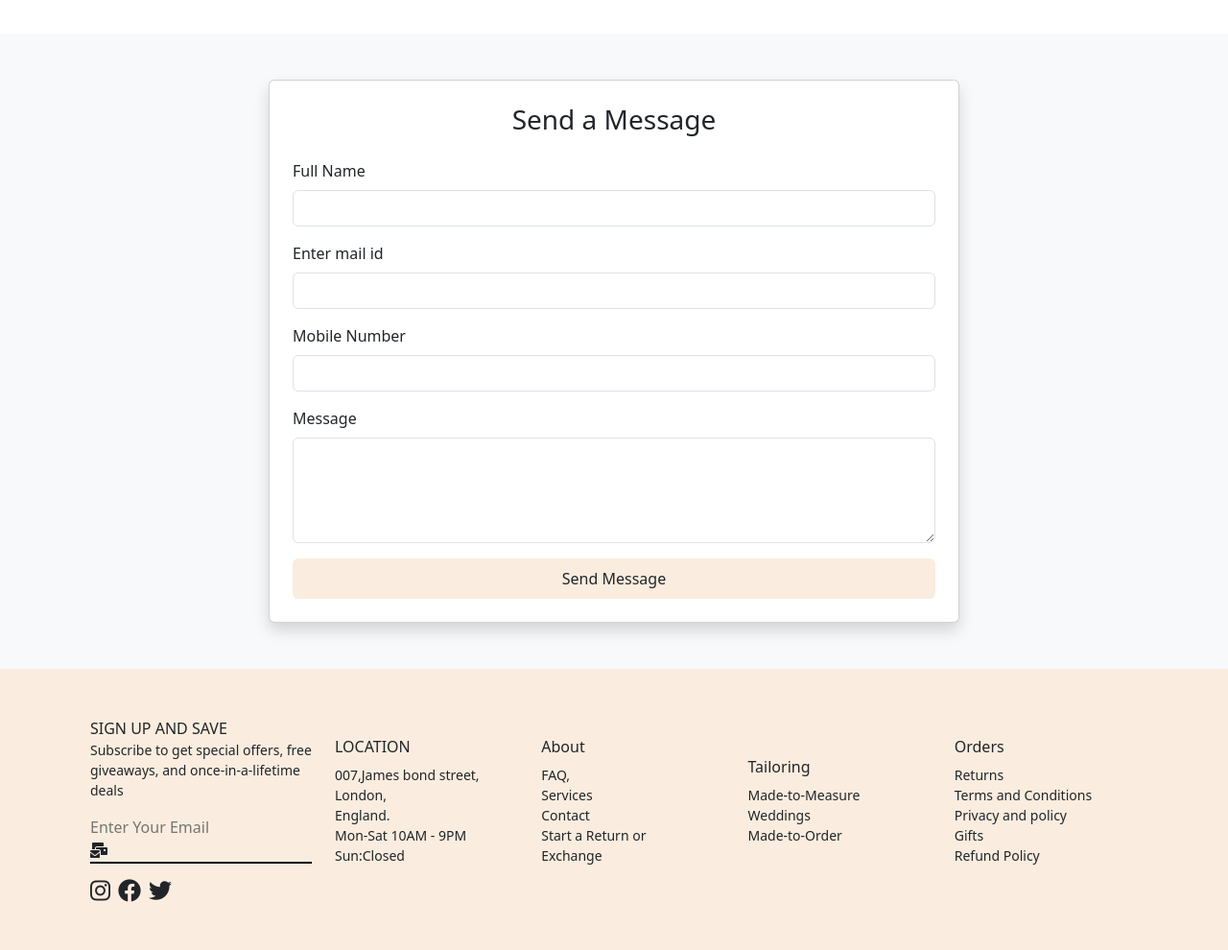
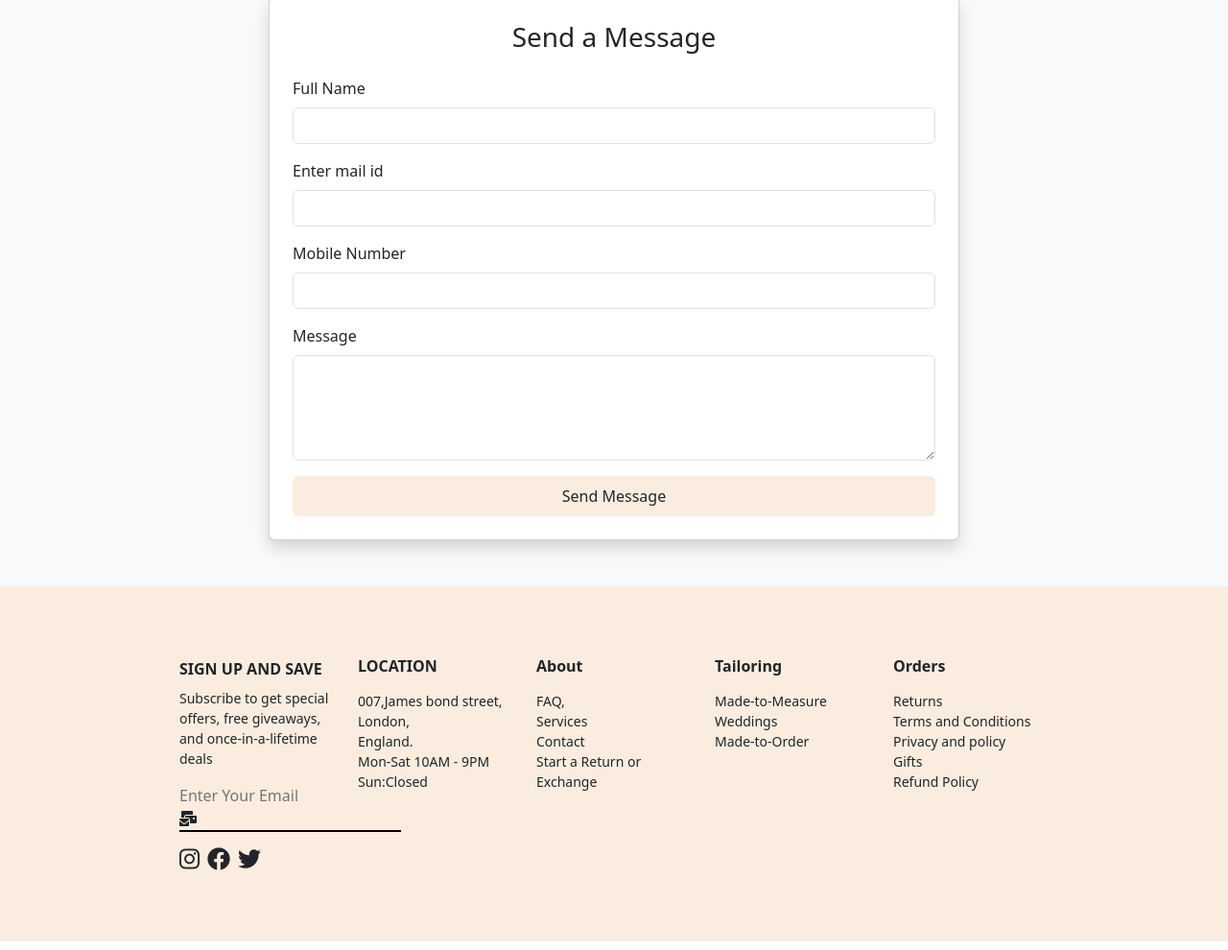
Before and after one commit to fatmaayman62/finleProject_webMaster_e-commerce, a plain HTML site: page contact.html in a window 1280 px wide. Shown: the part 399-1389 px from the top of the page at 96% size. Drawn offline with nearby package versions, Linux system fonts and the light colour scheme; no server answers.

Commit message:
contact.html

```diff
--- a/contact.html
+++ b/contact.html
@@ -1,15 +1,19 @@
 <!DOCTYPE html>
 <html lang="en">
-  <head class="">
+  <head>
     <meta charset="UTF-8" />
     <meta name="viewport" content="width=device-width, initial-scale=1.0" />
     <title>Tailor</title>
-
+    <link
+      rel="stylesheet"
+      href="https://cdn.jsdelivr.net/npm/swiper@11/swiper-bundle.min.css"
+    />
     <link rel="stylesheet" href="css/all.min.css" />
     <link rel="stylesheet" href="css/bootstrap.min.css" />
     <link rel="stylesheet" href="css/stye.css" />
     <link rel="stylesheet" href="css/products.css" />
-    <link rel="stylesheet" href="css/contact.css" />
+    <link rel="stylesheet" href="contact.html">
+    >
   </head>
 
   <body>
@@ -63,12 +67,18 @@
               >
             </li>
             <li class="nav-item mx-3">
-              <a class="nav-link fw-medium" aria-current="page" href="./services.html"
+              <a
+                class="nav-link fw-medium"
+                aria-current="page"
+                href="./services.html"
                 >SERVICES</a
               >
             </li>
             <li class="nav-item mx-3">
-              <a class="nav-link fw-medium active" aria-current="page" href="#"
+              <a
+                class="nav-link fw-medium active"
+                aria-current="page"
+                href="#"
                 >CONTACT</a
               >
             </li>
@@ -104,7 +114,7 @@
       <div
         class="register_box_abdo w-100 h-100 d-flex justify-content-center align-items-center flex-column"
       >
-        <form class="w-50 bg-light rounded-5 p-4">
+        <form class="bg-light rounded-5 p-4 w-50">
           <div
             class="alert alert-danger p-1 d-none reg_message_abdo"
             role="alert"
@@ -149,13 +159,15 @@
       <div
         class="login_box_abdo w-100 h-100 d-flex justify-content-center align-items-center flex-column"
       >
-        <form class="w-50 h-50 bg-light rounded-5 p-4 position-relative">
+        <form class="bg-light rounded-5 p-4 position-relative w-50 ">
           <div
             class="alert alert-danger p-1 d-none log_message_abdo"
             role="alert"
           ></div>
 
-          <div class="w-75 position-absolute start-50 top-50 translate-middle">
+          <div
+            class="position-absolute top-50 start-50 translate-middle w-100 px-3"
+          >
             <div class="box_abdo d-flex flex-column">
               <label for="email_login">Email</label>
               <input
@@ -187,6 +199,9 @@
       </div>
     </section>
     <!-- end login page -->
+
+
+
 
     <main>
       <!-- صف الصورة والنص -->
@@ -222,9 +237,7 @@
           <div class="row justify-content-center">
             <div class="col-lg-8">
               <div class="card shadow p-4">
-                <h3 class="card-title text-center mb-4">
-                  Send a Message
-                </h3>
+                <h3 class="card-title text-center mb-4">Send a Message</h3>
                 <form id="contactForm">
                   <div class="mb-3">
                     <label for="fullName" class="form-label">Full Name</label>
@@ -257,7 +270,7 @@
                       required
                     ></textarea>
                   </div>
-                  <button type="submit" class="btn btn-brown-fatma  w-100 py-2">
+                  <button type="submit" class="btn btn-brown-fatma w-100 py-2">
                     Send Message
                   </button>
                 </form>
@@ -284,21 +297,24 @@
       <!-- end show product in sidebar -->
     </main>
 
+
     <!-- start footer -->
     <footer>
-      <div class="container h-100">
-        <div class="row justify-content-center align-items-center">
-          <div class="col box_abdo">
-            <span>SIGN UP AND SAVE</span>
-            <p>
+      <div class="container h-100 py-4">
+        <div class="row justify-content-center  h-100">
+          <div class="col-lg-2 col-md-4 col-12 box_abdo mb-4 mb-md-0">
+            <span class="fw-bold d-block">SIGN UP AND SAVE</span>
+            <p class="mt-2">
               Subscribe to get special offers, free giveaways, and
               once-in-a-lifetime deals
             </p>
-            <form class="my-3">
+            <form class="my-3 mx-auto mx-md-0">
               <input type="email" placeholder="Enter Your Email" />
               <span><i class="fa-solid fa-mail-bulk"></i></span>
             </form>
-            <div class="social_icons_abdo d-flex gap-2">
+            <div
+              class="social_icons_abdo d-flex gap-2 justify-content-center justify-content-md-start"
+            >
               <a href="#" class="nav-link"
                 ><i class="fa-xl fa-brands fa-instagram"></i
               ></a>
@@ -310,9 +326,9 @@
               ></a>
             </div>
           </div>
-          <div class="col box_abdo">
-            <h2 class="fs-6">LOCATION</h2>
-            <ul class="list-unstyled">
+          <div class="col-lg-2 col-md-4 col-6 box_abdo mb-4 mb-md-0">
+            <h2 class="fs-6 fw-bold">LOCATION</h2>
+            <ul class="list-unstyled mt-3">
               <li><a href="#" class="nav-link">007,James bond street,</a></li>
               <li><a href="#" class="nav-link">London,</a></li>
               <li><a href="#" class="nav-link">England.</a></li>
@@ -320,9 +336,9 @@
               <li><a href="#" class="nav-link">Sun:Closed</a></li>
             </ul>
           </div>
-          <div class="col box_abdo">
-            <h2 class="fs-6">About</h2>
-            <ul class="list-unstyled">
+          <div class="col-lg-2 col-md-4 col-6 box_abdo mb-4 mb-md-0">
+            <h2 class="fs-6 fw-bold">About</h2>
+            <ul class="list-unstyled mt-3">
               <li><a href="#" class="nav-link">FAQ,</a></li>
               <li><a href="#" class="nav-link">Services</a></li>
               <li><a href="#" class="nav-link">Contact</a></li>
@@ -330,17 +346,17 @@
               <li><a href="#" class="nav-link">Exchange</a></li>
             </ul>
           </div>
-          <div class="col box_abdo">
-            <h2 class="fs-6">Tailoring</h2>
-            <ul class="list-unstyled">
+          <div class="col-lg-2 col-md-4 col-6 box_abdo mb-4 mb-md-0">
+            <h2 class="fs-6 fw-bold">Tailoring</h2>
+            <ul class="list-unstyled mt-3">
               <li><a href="#" class="nav-link">Made-to-Measure</a></li>
               <li><a href="#" class="nav-link">Weddings</a></li>
               <li><a href="#" class="nav-link">Made-to-Order</a></li>
             </ul>
           </div>
-          <div class="col box_abdo">
-            <h2 class="fs-6">Orders</h2>
-            <ul class="list-unstyled">
+          <div class="col-lg-2 col-md-4 col-6 box_abdo">
+            <h2 class="fs-6 fw-bold">Orders</h2>
+            <ul class="list-unstyled mt-3">
               <li><a href="#" class="nav-link">Returns</a></li>
               <li><a href="#" class="nav-link">Terms and Conditions</a></li>
               <li><a href="#" class="nav-link">Privacy and policy</a></li>
@@ -354,6 +370,7 @@
     <!-- end footer -->
 
     <script src="js/bootstrap.bundle.min.js"></script>
+    <script src="https://cdn.jsdelivr.net/npm/swiper@11/swiper-bundle.min.js"></script>
     <script src="js/main.js"></script>
     <script src="js/products.js"></script>
     <script src="js/contact.js"></script>
```
